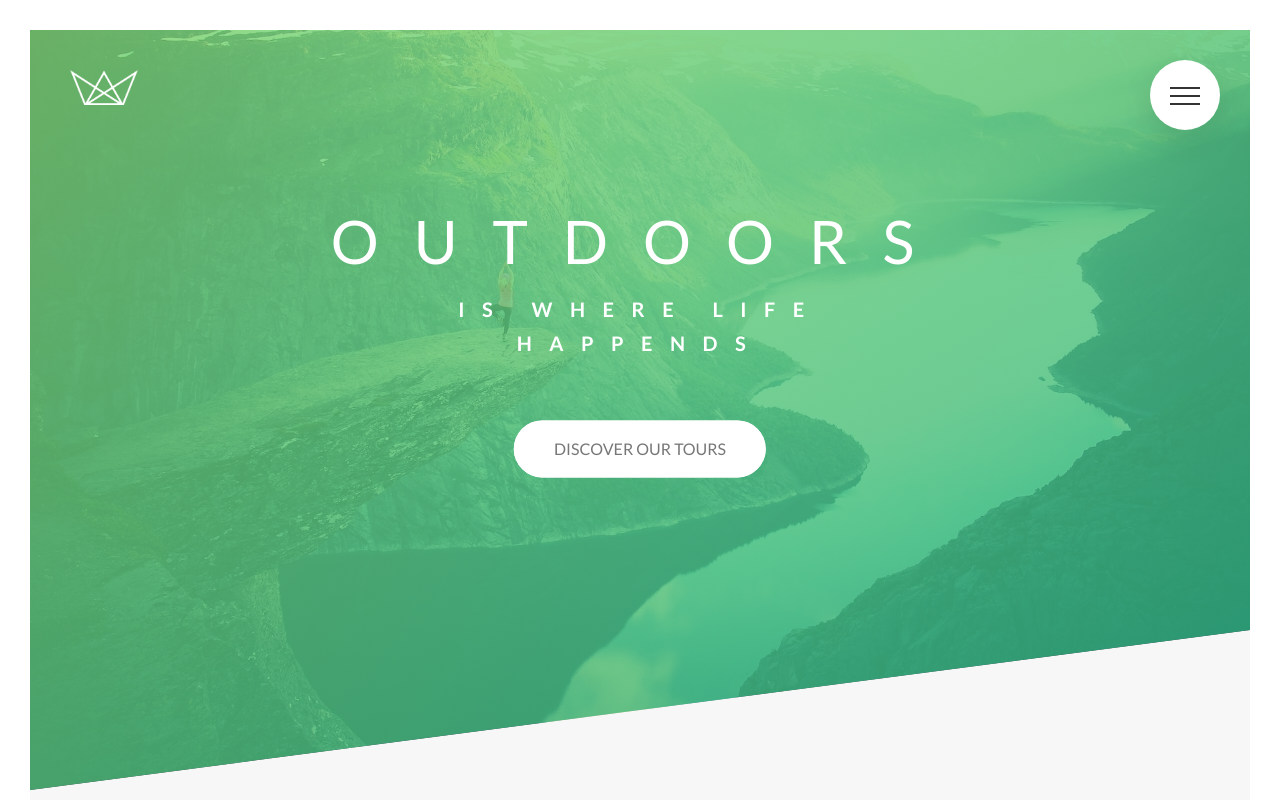
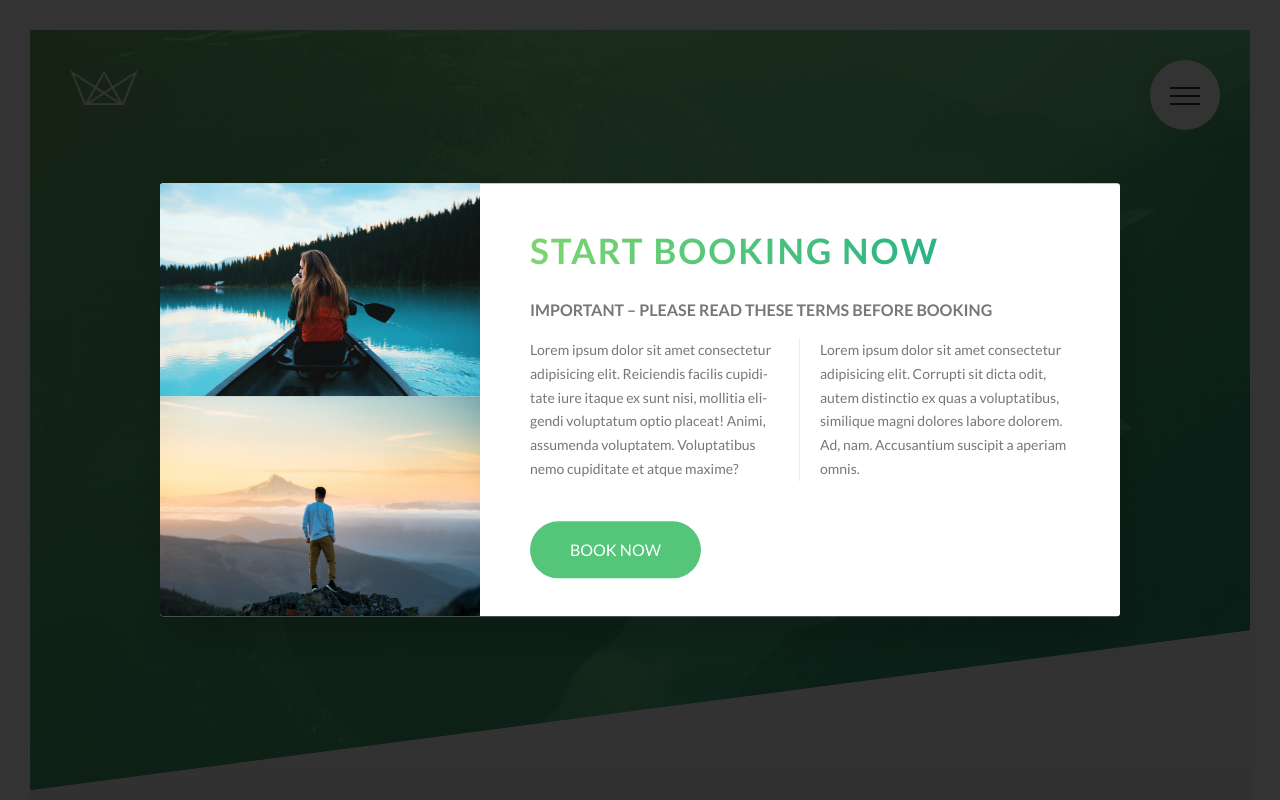
Before and after one commit to SergioHeynes/Webpage-Natours, a website: page index.html in a window 1280 px wide. Shown: the top 800 px of the page. Drawn offline with Linux system fonts and the light colour scheme.

Commit message:
Builded and stylied popup.

```diff
--- a/index.html
+++ b/index.html
@@ -362,6 +362,24 @@
             </div>
         </footer>
 
+        <div class="popup">
+            <div class="popup__content">
+                <div class="popup__left">
+                    <img src="img/nat-8.jpg" alt="Tour photo" class="popup__img">
+                    <img src="img/nat-9.jpg" alt="Tour photo" class="popup__img">
+                </div>
+                <div class="popup__right">
+                    <h2 class="heading-secundary u-margin-bottom-small">Start booking now</h2>
+                    <h3 class="heading-tertiary u-margin-bottom-small">Important &ndash; Please read these terms before booking</h3>
+                    <p class="popup__text">
+                        Lorem ipsum dolor sit amet consectetur adipisicing elit. Reiciendis facilis cupiditate iure itaque ex sunt nisi, mollitia eligendi voluptatum optio placeat! Animi, assumenda voluptatem. Voluptatibus nemo cupiditate et atque maxime? Lorem ipsum dolor sit amet consectetur adipisicing elit. Corrupti sit dicta odit, autem distinctio ex quas a voluptatibus, similique magni dolores labore dolorem. Ad, nam. Accusantium suscipit a aperiam omnis.
+                    </p>
+                    <a href="" class="btn btn--green">Book now</a>
+                </div>
+
+            </div>
+        </div>
+
 
 
 
--- a/sass/abstracts/_mixins.scss
+++ b/sass/abstracts/_mixins.scss
@@ -5,3 +5,11 @@
         clear: both;
     }
 }
+
+@mixin absCenter {
+
+    position: absolute;
+    top: 50%;
+    left: 50%;
+    transform: translate(-50%, -50%);
+}
--- /dev/null
+++ b/sass/layout/_popup.scss
@@ -0,0 +1,54 @@
+.popup {
+    width: 100%;
+    height: 100%;
+    position: fixed;
+    top: 0;
+    left: 0;
+    background-color: rgba($color-black, .8);
+    z-index: 9999;
+
+    &__content {
+        @include absCenter;
+        width: 75%;
+        background-color: $color-white;
+        box-shadow: 0 2rem 4rem rgba($color-black, .2);
+        border-radius: 3px;
+        display: table;
+        overflow: hidden;
+    }
+
+    &__left {
+        width: 33.333333%;
+        display: table-cell;
+    }
+
+    &__right {
+        width: 66.6666667%;
+        display: table-cell;
+        vertical-align: middle;
+        padding: 3rem 5rem;
+    }
+
+    &__img {
+        display: block;
+        width: 100%;
+    }
+
+    &__text {
+        font-size: 1.4rem;
+        margin-bottom: 4rem;
+
+        -moz-column-count: 2;
+        -moz-column-gap: 4rem; //1em = 14px
+        -moz-column-rule: 1px solid $color-grey-light-2;
+
+        column-count: 2;
+        column-gap: 4rem; //1em = 14px
+        column-rule: 1px solid $color-grey-light-2;
+
+        -moz-hyphens: auto;
+        -ms-hyphens: auto;
+        -webkit-hyphens: auto;
+        hyphens: auto;
+    }
+}
--- a/sass/main.scss
+++ b/sass/main.scss
@@ -19,5 +19,6 @@
 @import 'layout/grid';
 @import 'layout/header';
 @import 'layout/footer';
+@import 'layout/popup';
 
 @import 'pages/home';
```
Also changed, not shown: css/style.css.
